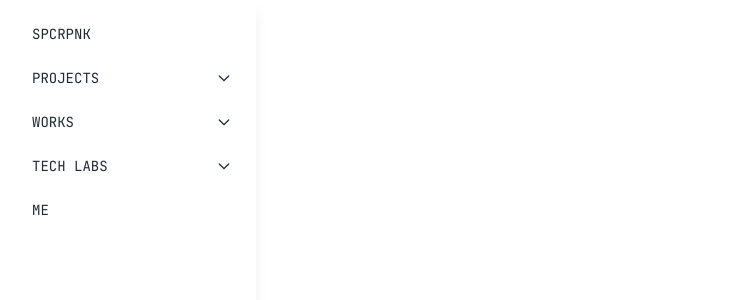
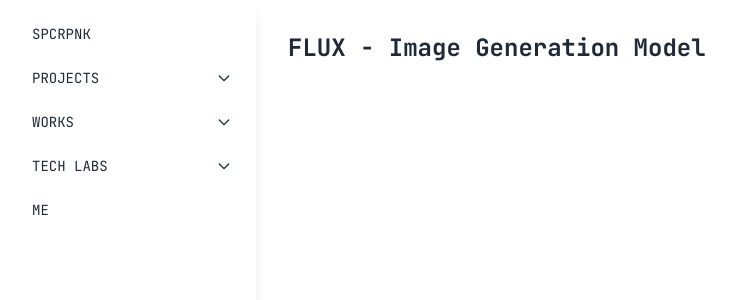
Before and after one commit to spacerpunk/spacerpunk.github.io, a React (Vite) app: page /labs/GenerativeAI in a window 1280 px wide. Shown: the top 300 px of the page, without its empty margins (0-736 px from the left). Built offline with nearby package versions, Linux system fonts and the light colour scheme.

Commit message:
portfolio-05

```diff
--- a/src/App.tsx
+++ b/src/App.tsx
@@ -9,7 +9,7 @@
 
 //LABS IMPORTS
 import Electronics from './pages/labs/electronics';
-import Flux from './pages/labs/flux';
+import GenerativeAI from './pages/labs/GenerativeAI';
 
 //WORK IMPORTS
 import Monks from './pages/work/Monks';
@@ -50,7 +50,7 @@
               <Route path="/work/Music" element={<Music />} />
               <Route path="/about" element={<About />} />
               <Route path="/labs/electronics" element={<Electronics />} />
-              <Route path="/labs/flux" element={<Flux />} />
+              <Route path="/labs/GenerativeAI" element={<GenerativeAI />} />
             </Routes>
           <SideNotes/>
           </div>
--- a/src/components/SideNav.tsx
+++ b/src/components/SideNav.tsx
@@ -108,7 +108,7 @@
       icon: <span></span>,
       submenu: [
         { title: 'Electronic Arts', path: '/labs/electronics' },
-        { title: 'Flux', path: '/labs/flux' },
+        { title: 'Gen. AI', path: '/labs/GenerativeAI' },
       ],
     },
     {
--- a/src/pages/labs/flux.tsx
+++ b/src/pages/labs/GenerativeAI.tsx
@@ -1,4 +1,4 @@
-export default function Flux() {
+export default function GenerativeAI() {
     return(
         <div className="p-4">
         <h1 className="text-2xl text-semibold text-gray-800 font-bold">FLUX - Image Generation Model</h1>
```
